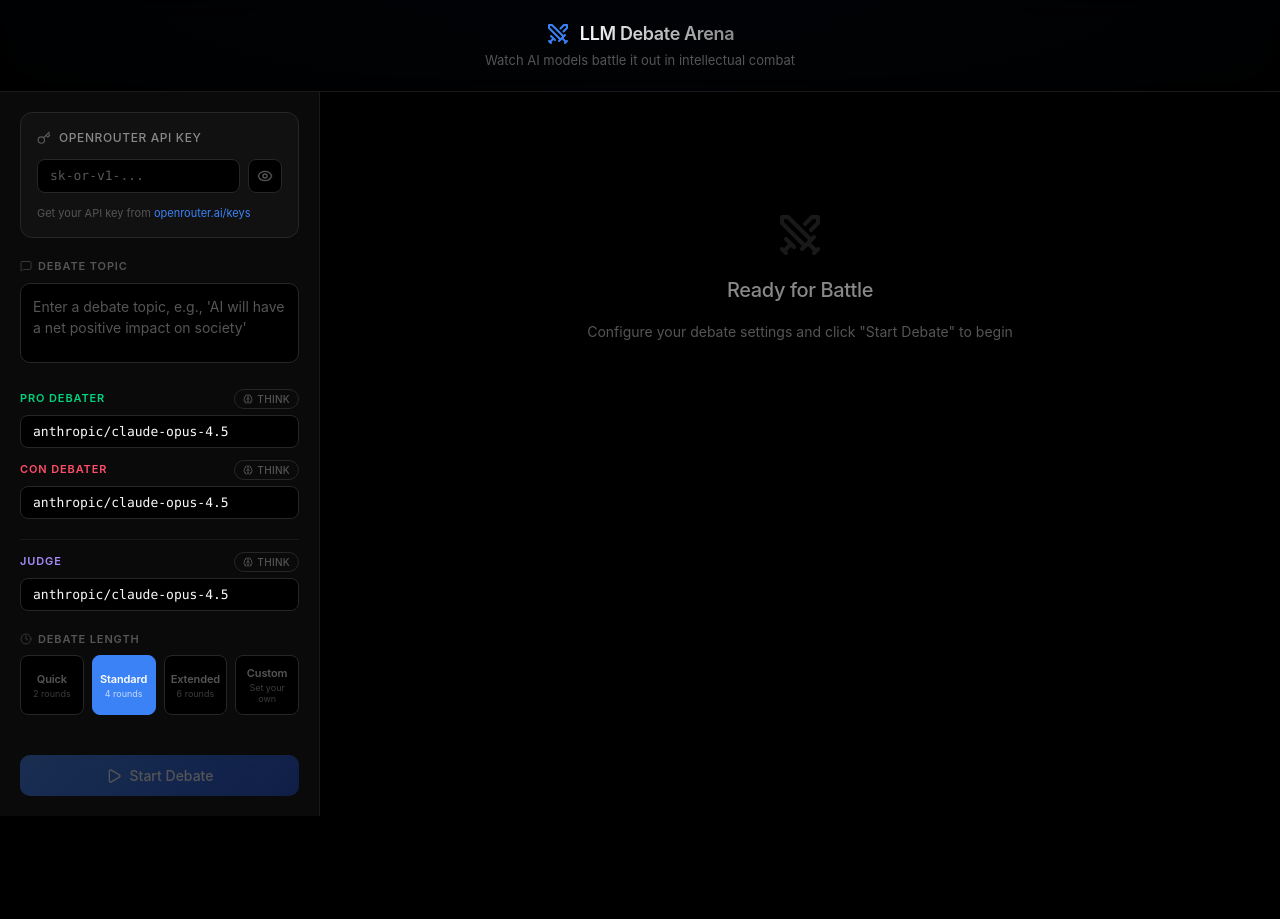
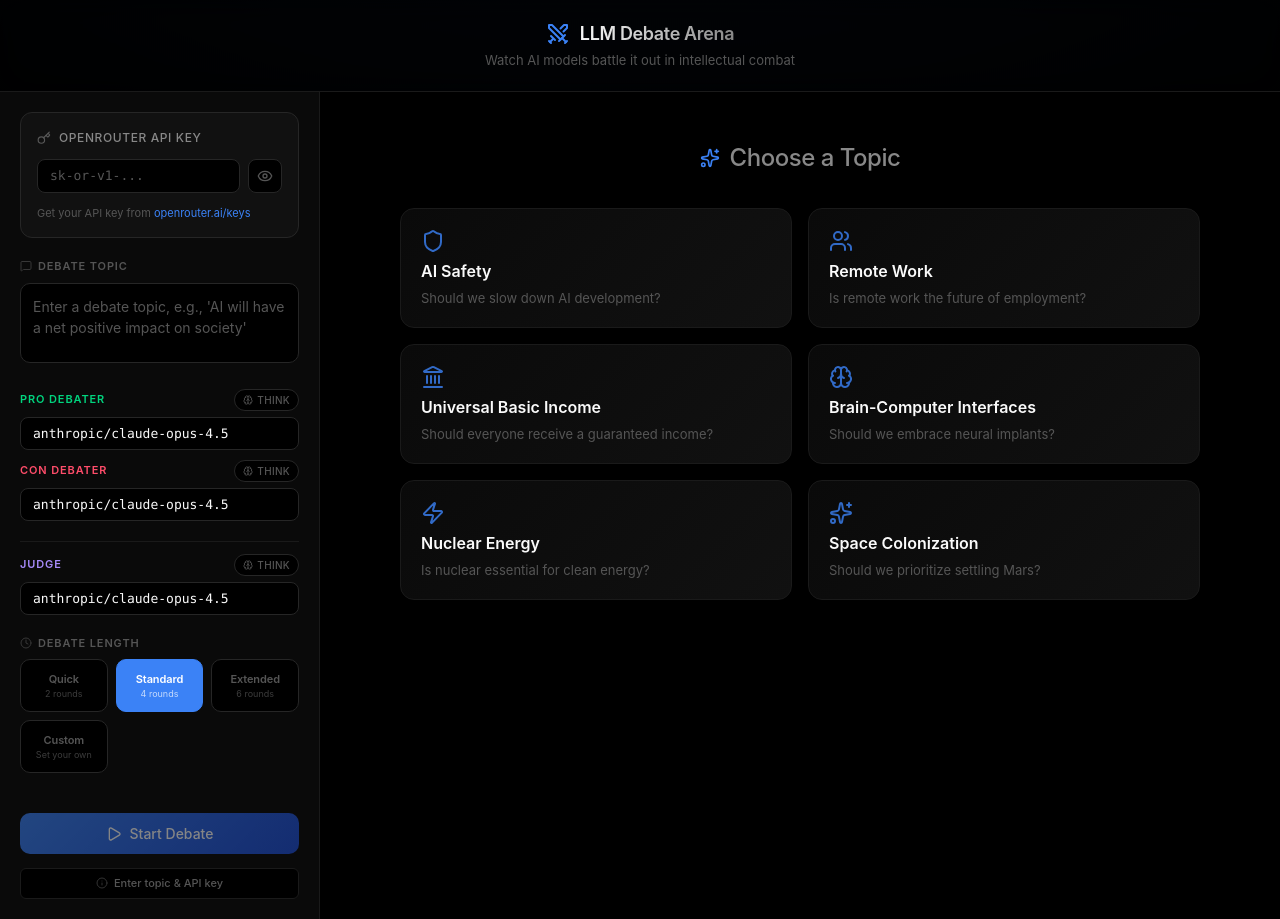
Before and after one commit to xdLawless2/llm-debate-arena, a React (Vite) app: page / in a window 1280 px wide. Before the commit the page ends 816 px from the top, so only its background shows below. Built offline with nearby package versions, Linux system fonts and the light colour scheme.

Commit message:
UI rework changes, minimax test

```diff
--- a/src/App.css
+++ b/src/App.css
@@ -144,6 +144,10 @@ body {
   color: var(--text-secondary);
   text-transform: uppercase;
   letter-spacing: 0.05em;
+}
+
+.api-key-input .input-header span:not(.key-status) {
+  flex: 1;
 }
 
 .api-key-input .input-header svg {
@@ -315,7 +319,7 @@ body {
 .models-section {
   display: flex;
   flex-direction: column;
-  gap: 0.75rem;
+  gap: 0.625rem;
 }
 
 .model-selector {
@@ -345,8 +349,8 @@ body {
   display: flex;
   align-items: center;
   gap: 0.25rem;
-  padding: 0.1875rem 0.5rem;
-  background: transparent;
+  padding: 0.25rem 0.5rem;
+  background: var(--bg-base);
   border: 1px solid var(--border-default);
   border-radius: 100px;
   font-size: 0.625rem;
@@ -361,6 +365,7 @@ body {
 .thinking-toggle:hover {
   color: var(--text-secondary);
   border-color: var(--border-strong);
+  background: var(--bg-subtle);
 }
 
 .thinking-toggle.active {
@@ -419,7 +424,7 @@ body {
 /* ===== Presets ===== */
 .preset-section .presets {
   display: grid;
-  grid-template-columns: repeat(4, 1fr);
+  grid-template-columns: repeat(3, 1fr);
   gap: 0.5rem;
 }
 
@@ -429,10 +434,10 @@ body {
   align-items: center;
   justify-content: center;
   gap: 0.125rem;
-  padding: 0.625rem 0.25rem;
+  padding: 0.75rem 0.5rem;
   background: var(--bg-base);
   border: 1px solid var(--border-default);
-  border-radius: 8px;
+  border-radius: 10px;
   color: var(--text-tertiary);
   cursor: pointer;
   transition: all 0.2s;
@@ -534,10 +539,30 @@ body {
 }
 
 .btn.primary:disabled {
-  opacity: 0.3;
+  opacity: 0.5;
   cursor: not-allowed;
   transform: none;
   box-shadow: none;
+}
+
+.btn.disabled-hint {
+  display: flex;
+  align-items: center;
+  justify-content: center;
+  gap: 0.375rem;
+  font-size: 0.6875rem;
+  color: var(--text-tertiary);
+  background: var(--bg-base);
+  border: 1px solid var(--border-subtle);
+  border-radius: 6px;
+  padding: 0.375rem 0.75rem;
+  margin-top: 0.375rem;
+}
+
+.btn.disabled-hint svg {
+  width: 12px;
+  height: 12px;
+  opacity: 0.6;
 }
 
 .btn.secondary {
@@ -640,6 +665,84 @@ body {
   color: var(--text-tertiary);
 }
 
+/* ===== Suggested Topics ===== */
+.suggested-topics {
+  flex: 1;
+  display: flex;
+  flex-direction: column;
+  align-items: center;
+  justify-content: center;
+  padding: 3rem 2rem;
+}
+
+.suggested-header {
+  display: flex;
+  align-items: center;
+  gap: 0.625rem;
+  margin-bottom: 2rem;
+  color: var(--text-secondary);
+}
+
+.suggested-header svg {
+  color: var(--accent);
+}
+
+.suggested-header h2 {
+  font-size: 1.5rem;
+  font-weight: 500;
+  letter-spacing: -0.02em;
+}
+
+.topics-grid {
+  display: grid;
+  grid-template-columns: repeat(2, 1fr);
+  gap: 1rem;
+  max-width: 800px;
+  width: 100%;
+}
+
+.topic-card {
+  display: flex;
+  flex-direction: column;
+  align-items: flex-start;
+  gap: 0.5rem;
+  padding: 1.25rem;
+  background: linear-gradient(135deg, var(--bg-elevated) 0%, var(--bg-surface) 100%);
+  border: 1px solid var(--border-subtle);
+  border-radius: 14px;
+  cursor: pointer;
+  transition: all 0.2s ease;
+  text-align: left;
+}
+
+.topic-card:hover {
+  border-color: var(--accent);
+  transform: translateY(-2px);
+  box-shadow: 0 8px 24px rgba(59, 130, 246, 0.15);
+}
+
+.topic-card:hover svg {
+  transform: scale(1.1);
+}
+
+.topic-card svg {
+  color: var(--accent);
+  opacity: 0.8;
+  transition: transform 0.2s ease;
+}
+
+.topic-label {
+  font-size: 1rem;
+  font-weight: 600;
+  color: var(--text-primary);
+}
+
+.topic-desc {
+  font-size: 0.8125rem;
+  color: var(--text-tertiary);
+  line-height: 1.4;
+}
+
 .error-banner {
   display: flex;
   align-items: center;
@@ -660,7 +763,8 @@ body {
 .phase-indicator {
   display: flex;
   align-items: center;
-  gap: 0.625rem;
+  justify-content: center;
+  gap: 0.5rem;
   padding: 0.75rem 1.25rem;
   background: var(--bg-elevated);
   border-bottom: 1px solid var(--border-subtle);
@@ -723,11 +827,11 @@ body {
 
 .debate-message .message-header {
   display: flex;
-  justify-content: space-between;
   align-items: center;
   padding: 0.75rem 1rem;
   background: var(--bg-surface);
   border-bottom: 1px solid var(--border-subtle);
+  gap: 0.75rem;
 }
 
 .debater-info {
@@ -798,6 +902,7 @@ body {
 }
 
 .phase-label {
+  margin-left: auto;
   font-size: 0.6875rem;
   color: var(--text-tertiary);
   font-weight: 500;
@@ -956,6 +1061,10 @@ body {
   font-size: 0.9375rem;
 }
 
+.judge-header svg:first-child {
+  flex-shrink: 0;
+}
+
 .judge-header svg {
   width: 20px;
   height: 20px;
@@ -971,10 +1080,11 @@ body {
 
 .judging-status {
   display: flex;
+  flex-direction: column;
   align-items: center;
   justify-content: center;
-  gap: 0.625rem;
-  padding: 2rem;
+  gap: 0.75rem;
+  padding: 3rem 2rem;
   color: var(--text-secondary);
   font-size: 0.875rem;
 }
@@ -1116,12 +1226,26 @@ body {
   .sidebar {
     width: 100%;
     min-width: 100%;
-    max-height: 45vh;
+    max-height: none;
     border-right: none;
     border-bottom: 1px solid var(--border-subtle);
   }
 
   .arena {
-    min-height: 55vh;
+    min-height: 50vh;
+  }
+
+  .topics-grid {
+    grid-template-columns: repeat(2, 1fr);
+  }
+
+  .suggested-header h2 {
+    font-size: 1.25rem;
   }
 }
+
+@media (max-width: 600px) {
+  .topics-grid {
+    grid-template-columns: 1fr;
+  }
+}
--- a/src/App.jsx
+++ b/src/App.jsx
@@ -1,11 +1,20 @@
 import { useState, useCallback } from 'react';
-import { Swords, Play, Square, RotateCcw, AlertCircle, Copy, Check } from 'lucide-react';
+import { Swords, Play, Square, RotateCcw, AlertCircle, Copy, Check, Sparkles, Shield, Users, Brain, Landmark, Zap, Info } from 'lucide-react';
 import { ApiKeyInput } from './components/ApiKeyInput';
 import { DebateConfig } from './components/DebateConfig';
 import { DebateMessage } from './components/DebateMessage';
 import { JudgeVerdict } from './components/JudgeVerdict';
 import { useDebate } from './hooks/useDebate';
 import './App.css';
+
+const SUGGESTED_TOPICS = [
+  { icon: Shield, label: 'AI Safety', desc: 'Should we slow down AI development?' },
+  { icon: Users, label: 'Remote Work', desc: 'Is remote work the future of employment?' },
+  { icon: Landmark, label: 'Universal Basic Income', desc: 'Should everyone receive a guaranteed income?' },
+  { icon: Brain, label: 'Brain-Computer Interfaces', desc: 'Should we embrace neural implants?' },
+  { icon: Zap, label: 'Nuclear Energy', desc: 'Is nuclear essential for clean energy?' },
+  { icon: Sparkles, label: 'Space Colonization', desc: 'Should we prioritize settling Mars?' },
+];
 
 function App() {
   const [apiKey, setApiKey] = useState(() =>
@@ -145,10 +154,17 @@ function App() {
                   className="btn primary"
                   onClick={handleStart}
                   disabled={!apiKey || !topic}
+                  title={!apiKey || !topic ? 'Enter a topic and API key to start' : ''}
                 >
                   <Play size={16} />
                   Start Debate
                 </button>
+                {!apiKey || !topic ? (
+                  <p className="btn disabled-hint">
+                    <Info size={12} />
+                    {!topic && !apiKey ? 'Enter topic & API key' : !topic ? 'Enter a topic' : 'Enter API key'}
+                  </p>
+                ) : null}
                 {hasStarted && (
                   <button className="btn secondary" onClick={resetDebate}>
                     <RotateCcw size={16} />
@@ -180,10 +196,24 @@ function App() {
           )}
 
           {!hasStarted && !error && (
-            <div className="empty-state">
-              <Swords size={48} />
-              <h2>Ready for Battle</h2>
-              <p>Configure your debate settings and click "Start Debate" to begin</p>
+            <div className="suggested-topics">
+              <div className="suggested-header">
+                <Sparkles size={20} />
+                <h2>Choose a Topic</h2>
+              </div>
+              <div className="topics-grid">
+                {SUGGESTED_TOPICS.map((topic) => (
+                  <button
+                    key={topic.label}
+                    className="topic-card"
+                    onClick={() => setTopic(topic.label)}
+                  >
+                    <topic.icon size={24} />
+                    <span className="topic-label">{topic.label}</span>
+                    <span className="topic-desc">{topic.desc}</span>
+                  </button>
+                ))}
+              </div>
             </div>
           )}
 
```
Also changed, not shown: 1 other file (tests, documents, lock files or other folders).
